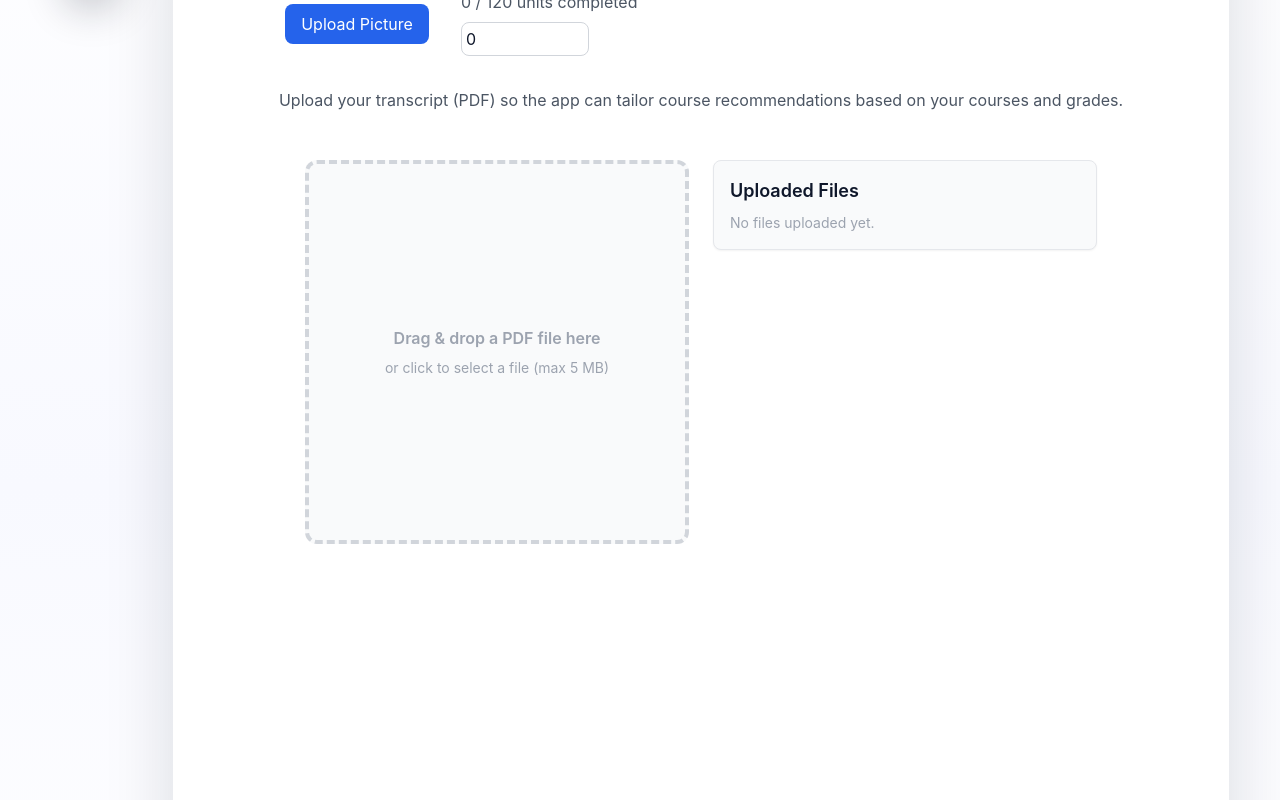
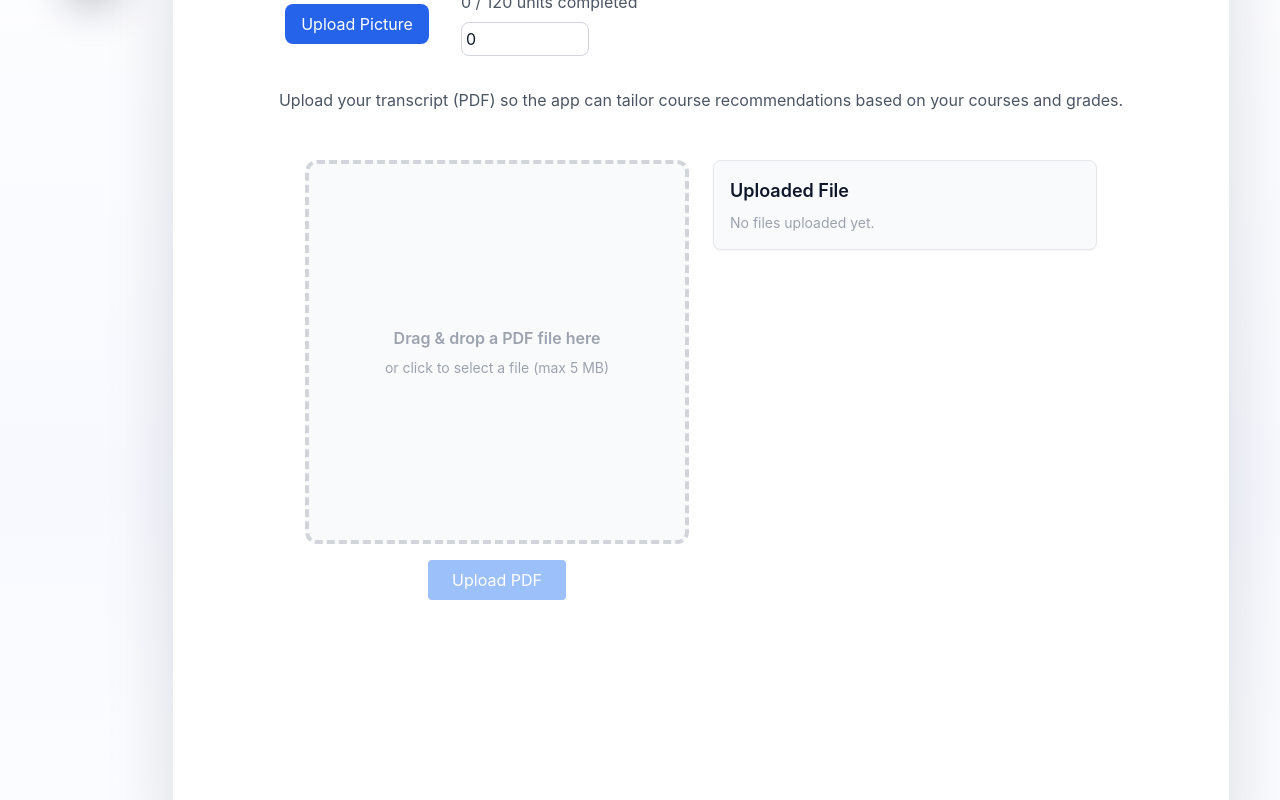
Before and after one commit to StormHacks-2025/ProjectCourseBuilder, a React app in the folder frontend/: page /settings in a window 1280 px wide. Shown: the part 372-1172 px from the top of the page. Built offline with nearby package versions, Linux system fonts and the light colour scheme; the HTML template or start-up script is replaced by a standard one.

Commit message:
added, noti system to pdf, and connected front to back

```diff
--- a/frontend/package.json
+++ b/frontend/package.json
@@ -12,6 +12,7 @@
   "dependencies": {
     "@dnd-kit/core": "^6.3.1",
     "@dnd-kit/sortable": "^10.0.0",
+    "axios": "^1.12.2",
     "framer-motion": "^12.23.22",
     "lucide-react": "^0.544.0",
     "react": "^19.1.1",
--- a/frontend/src/TranscriptDropdown.jsx
+++ b/frontend/src/TranscriptDropdown.jsx
@@ -1,9 +1,19 @@
-import React, { useState } from "react";
+import  { useState, useEffect } from "react";
+import axios from "axios";
 
 export default function TranscriptDropdown() {
   const [files, setFiles] = useState([]);
   const [isDragging, setIsDragging] = useState(false);
+  const [uploading, setUploading] = useState(false);
+  const [notification, setNotification] = useState(""); // notification text
   const MAX_SIZE_MB = 5;
+
+  useEffect(() => {
+    if (notification) {
+      const timer = setTimeout(() => setNotification(""), 3000); // hide after 3s
+      return () => clearTimeout(timer);
+    }
+  }, [notification]);
 
   function handleDrop(e) {
     e.preventDefault();
@@ -30,23 +40,55 @@ export default function TranscriptDropdown() {
     if (!file) return;
 
     if (file.type !== "application/pdf") {
-      alert("Please upload a PDF file.");
+      setNotification("Please upload a PDF file.");
       return;
     }
 
     if (file.size / 1024 / 1024 > MAX_SIZE_MB) {
-      alert(`File size exceeds ${MAX_SIZE_MB} MB.`);
+      setNotification(`File size exceeds ${MAX_SIZE_MB} MB.`);
       return;
     }
 
-    // Add the new file to the list
-    setFiles((prev) => [...prev, file]);
+    setFiles([file]);
+    setNotification("File added!");
+  }
+
+  async function handleUpload() {
+    if (!files.length) {
+      setNotification("No file to upload.");
+      return;
+    }
+
+    setUploading(true);
+
+    try {
+      const formData = new FormData();
+      formData.append("pdf", files[0]);
+
+      const res = await axios.post("/api/pdf/upload", formData, {
+        headers: { "Content-Type": "multipart/form-data" },
+      });
+
+      if (res.data.success) {
+        setNotification("PDF uploaded successfully!");
+      }
+    } catch (err) {
+      console.error(err);
+      setNotification("Failed to upload PDF.");
+    } finally {
+      setUploading(false);
+    }
   }
 
   return (
     <div className="flex flex-col md:flex-row justify-center items-start w-full min-h-screen gap-6 p-6">
-      {/* Drag-and-drop box */}
-      <div className="flex justify-center items-center">
+      {notification && (
+        <div className="fixed top-4 right-4 bg-green-500 text-white px-4 py-2 rounded shadow-lg transition-opacity duration-300 opacity-100">
+          {notification}
+        </div>
+      )}
+
+      <div className="flex flex-col items-center">
         <input
           type="file"
           accept="application/pdf"
@@ -61,30 +103,48 @@ export default function TranscriptDropdown() {
           onDragLeave={handleDragLeave}
           className={`flex flex-col items-center justify-center border-4 border-dashed rounded-xl cursor-pointer
             w-64 h-64 sm:w-80 sm:h-80 md:w-96 md:h-96 transition-all duration-300
-            ${isDragging ? "border-blue-500 bg-blue-50 shadow-lg" : "border-gray-300 bg-gray-50 hover:border-blue-400 hover:bg-blue-50"}`}
+            ${
+              isDragging
+                ? "border-blue-500 bg-blue-50 shadow-lg"
+                : "border-gray-300 bg-gray-50 hover:border-blue-400 hover:bg-blue-50"
+            }`}
         >
           {files.length > 0 ? (
-            <p className="text-gray-700 font-medium text-center">{files[files.length - 1].name}</p>
+            <p className="text-gray-700 font-medium text-center">
+              {files[0].name}
+            </p>
           ) : (
             <>
-              <p className="text-gray-400 font-semibold mb-2 text-center">Drag & drop a PDF file here</p>
+              <p className="text-gray-400 font-semibold mb-2 text-center">
+                Drag & drop a PDF file here
+              </p>
               <p className="text-gray-400 text-sm text-center">
                 or click to select a file (max {MAX_SIZE_MB} MB)
               </p>
             </>
           )}
         </label>
+
+        <button
+          onClick={handleUpload}
+          disabled={uploading || !files.length}
+          className="mt-4 px-6 py-2 bg-blue-500 text-white rounded hover:bg-blue-600 disabled:opacity-50"
+        >
+          {uploading ? "Uploading..." : "Upload PDF"}
+        </button>
       </div>
 
-      {/* File list on the right */}
       <div className="flex flex-col w-full max-w-sm bg-gray-50 border border-gray-200 rounded-lg p-4 shadow-sm">
-        <h2 className="text-lg font-semibold mb-2">Uploaded Files</h2>
+        <h2 className="text-lg font-semibold mb-2">Uploaded File</h2>
         {files.length === 0 ? (
           <p className="text-gray-400 text-sm">No files uploaded yet.</p>
         ) : (
           <ul className="space-y-2">
             {files.map((file, idx) => (
-              <li key={idx} className="text-gray-700 bg-white p-2 rounded border border-gray-200">
+              <li
+                key={idx}
+                className="text-gray-700 bg-white p-2 rounded border border-gray-200"
+              >
                 {file.name}
               </li>
             ))}
```
Also changed, not shown: 1 other file (tests, documents, lock files or other folders).
